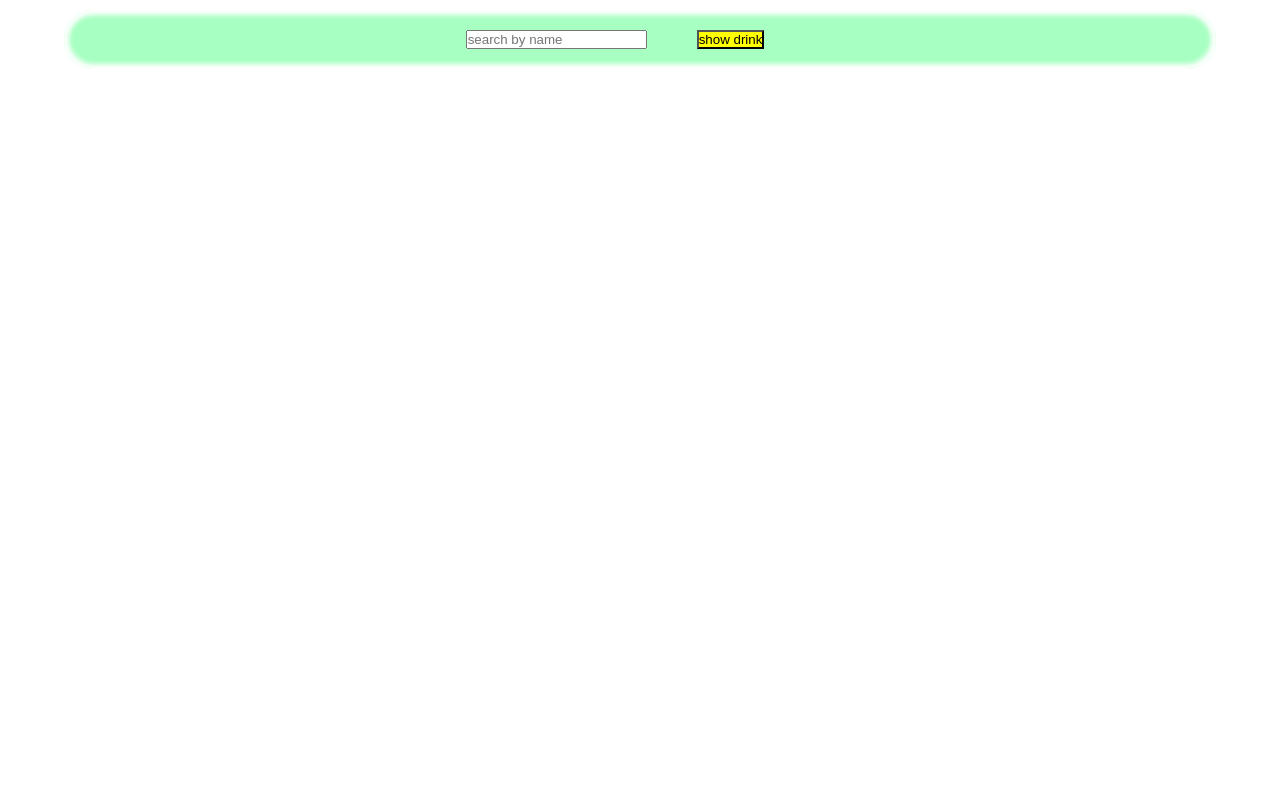
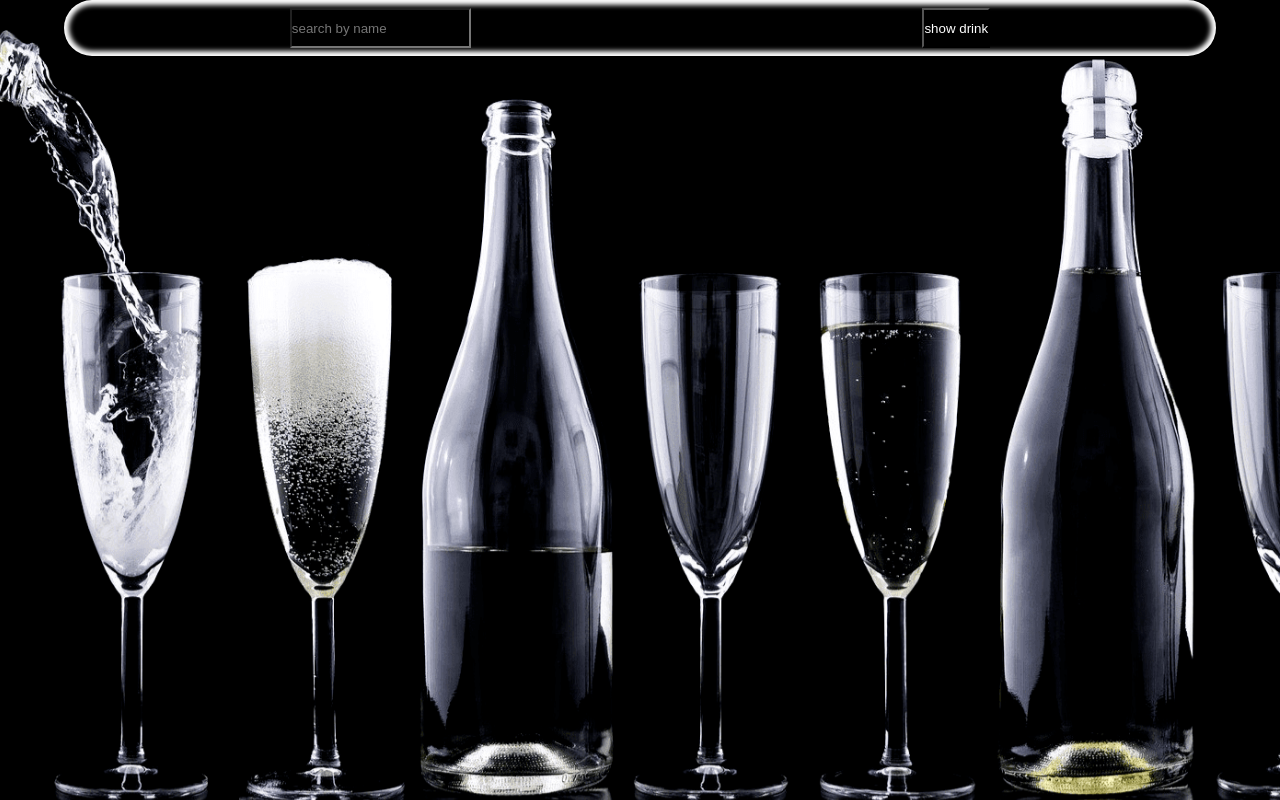
Before and after one commit to m1chu82pl/serve-a-drink, a React (Create React App) app: page / in a window 1280 px wide. Built offline with nearby package versions, Linux system fonts and the light colour scheme.

Commit message:
add champagner background

```diff
--- a/src/components/App.js
+++ b/src/components/App.js
@@ -3,6 +3,7 @@ import "./App.scss";
 import Form from "./Form";
 import CocktailsList from "./CocktailsList";
 import CocktailDetails from "./CocktailDetails";
+import champagner from "../images/champagner.png";
 
 class App extends React.Component {
   state = {
@@ -90,6 +91,7 @@ class App extends React.Component {
 
     return (
       <div className="App">
+        <img className="App--background" src={champagner} alt="drink background"/>
         <Form
           value={this.state.formDrinkName}
           change={this.handleChangeInputValue}
--- a/src/components/App.scss
+++ b/src/components/App.scss
@@ -1,23 +1,67 @@
 .App {
   position: absolute;
+  top: 0;
+  left: 0;
   // margin: 0 calc(5vw + 80px) 0 calc(5vw - 80px);
-  margin: 0 5vw;
+  margin: 0 auto;
   // margin-left: 80px;
   // display: block;
-  width: 90vw;
+  width: 100vw;
+  // height: 100vh;
+  // padding: 100px;
   // transform: translateX(-8px);
   // min-width: 480px;
   // text-align: center;
-  // background-color: rgb(226, 115, 115);
+  background-color: black;
+  // overflow: hidden;
+
+  .App--background {
+    position: fixed;
+    top: -50px;
+    left: -150px;
+    height: 110%;
+    width: auto;
+    opacity: 0;
+
+    animation-name: example;
+    animation-duration: 13s;
+    animation-timing-function: linear;
+    animation-iteration-count: infinite;
+  }
+
+  @keyframes example {
+    0% {
+      transform: translate(0, 0);
+      // height: 130%;
+      opacity: 0;
+    }
+    10% {
+      opacity: 1;
+    }
+    90% {
+      opacity: 1;
+    }
+
+    100% {
+      transform: translate(-3%, -2%);
+      // height: 120%;
+      opacity: 0;
+    }
+  }
 
   .cocktails--container {
-    width: 90vw;
+    position: absolute;
+    top: 0;
+    // width: 100vw;
+    // min-height: 100vh;    // tutaj
+    // margin: 50px auto 0;
+    padding: 10vh 0;
     // min-width: 480px;
     display: flex;
     flex-direction: row;
     justify-content: center;
     // align-content: center;
     flex-wrap: wrap;
-    // background-color: rgb(63, 10, 255);
+    background-color: rgba(0, 0, 0, 0.76);
   }
 }
--- a/src/components/Cocktail.scss
+++ b/src/components/Cocktail.scss
@@ -1,18 +1,20 @@
 .cocktail--container {
-  width: 90vw;
+  // width: 100vw;
   margin: 0 auto;
-  flex-basis: 45vw;
+  flex-basis: 20vw;
   display: flex;
   flex-direction: row;
   flex-wrap: wrap;
   justify-content: center;
-  align-items: center;
-  box-shadow: inset 0px 0px 50px 50px white;
-  background-color: rgb(27, 16, 77);
+  // align-items: center;
+  // box-shadow: inset 0px 0px 50px 50px white;
+  // background-color: rgb(255, 255, 255);
 
   .cocktail--name {
     width: 100%;
     // background-color: aquamarine;
+    color: blanchedalmond;
+    text-shadow: 2px 2px 4px #ffffff;
     text-align: center;
     cursor: pointer;
   }
@@ -20,9 +22,9 @@
   .cocktail--img {
     // display: block;
     margin: 0 auto;
-    max-height: 35vw;
+    max-width: 28vw;
     border-radius: 10%;
-    filter:drop-shadow(8px 8px 10px gray);
+    filter:drop-shadow(8px 8px 10px rgba(0, 0, 0, 0.226));
     cursor: pointer;
   }
 }
--- a/src/components/CocktailDetails.js
+++ b/src/components/CocktailDetails.js
@@ -12,13 +12,15 @@ const CocktailDetails = (props) => {
   } = props.cocktailDetails;
 
   const imgContainer = {
-    background: `url(${strDrinkThumb}) no-repeat fixed center`,
+    backgroundImage: `url(${strDrinkThumb})`,
     // backgroundRepeat: "no-repeat",
     // backgroundSize: "100% 100%",
     // "url(https://www.thecocktaildb.com/images/media/drink/5noda61589575158.jpg) no-repeat",
+    height: "100%",
+    backgroundPosition: "center",
+    backgroundRepeat: "no-repeat",
+    backgroundSize: "cover",
     boxShadow: "15px 15px 50px 0 black inset, -15px -15px 50px 0 black inset",
-    width: "100%",
-    height: "100%",
   };
 
   // console.log(props.cocktailDetails);
--- a/src/components/CocktailDetails.scss
+++ b/src/components/CocktailDetails.scss
@@ -18,6 +18,8 @@
   background-color: rgb(155, 155, 155);
   // border: 3px solid rgb(255, 255, 255);
   // transform: translate(5%, 5%);
+  z-index: 2;
+
 
   h1, h2, h3 {
     width: 100vw;
@@ -25,7 +27,7 @@
     margin: 1vw auto;
     padding: 5px;
     color: whitesmoke;
-    text-shadow: 2px 2px 4px #000000
+    text-shadow: 2px 2px 4px #000000;
     // background-color: rgba(70, 59, 59, 0.5);
   }
   .back-button {
@@ -34,6 +36,9 @@
     bottom: 5vh;
     font-size: 7vh;
     color: rgba(245, 245, 245, 0.829);
-    background-color: transparent;
+    border-radius: 50%;
+    // background-color: transparent;
+    background-color: rgba(0, 0, 0, 0.63);
+    cursor: pointer;
   }
 }
--- a/src/components/Form.js
+++ b/src/components/Form.js
@@ -3,23 +3,44 @@ import React from "react";
 const Form = (props) => {
 
   const formStyles = {
+    position: "relative",
+    // top: "10px",
+    // left: "5vw",
     width: "90vw",
-    padding: "10px",
-    margin: "10px 0 20px",
+    height: "7vh",
+    // padding: "20px",
+    // textAlign: "center",
+    margin: "0 auto",
     borderRadius: "40px",
-    backgroundColor: "rgb(167, 255, 193)",
+    backgroundColor: "rgba(0, 0, 0, 0.548)",
     boxShadow: "inset 0px 0px 5px 5px white",
-    textAlign: "center"
+    textAlign: "center",
+    zIndex: "1",
+    display: "flex",
+  }
+
+  const inputStyles = {
+    position: "relative",
+    top: "1vh",
+    height: "5vh",
+    margin: "0 auto",
+    backgroundColor: "black",
+    color: "white",
   }
 
   const buttonStyles = {
-    backgroundColor: "yellow",
-    margin: "10px 50px",
+    position: "relative",
+    top: "1vh",
+    height: "5vh",
+    color: "white",
+    backgroundColor: "black",
+    margin: "0 auto",
   }
 
   return (
     <form style={formStyles} onSubmit={props.submit}>
       <input
+      style={inputStyles}
         type="text"
         name=""
         id=""
--- a/src/index.css
+++ b/src/index.css
@@ -4,11 +4,23 @@
   box-sizing: border-box;
 }
 
-body {
-  margin: 0;
+body, html {
+  /* position: absolute; */
+  /* top: 0; */
+  /* left: 0; */
+  /* margin: 0; */
   /* width: 100vw; */
-  /* height: 100vh; */
-  font-family:'Roboto', 'Oxygen', 'Ubuntu', 'Cantarell', 'Fira Sans', 'Droid Sans', 'Helvetica Neue', sans-serif;
-  /* overflow: hidden; */
-  overflow-y: none;
+  background-color: rgb(0, 0, 0);
+  /* background-image: url(https://www.thecocktaildb.com/images/media/drink/5noda61589575158.jpg); */
+  /* height: "100%"; */
+  /* background-image: url("./images/champagner.png");
+  background-position: center;
+  background-repeat: no-repeat;
+  background-size: cover;
+  width: 100%; */
+  /* max-width: 800px; */
+  font-family: "Roboto", "Oxygen", "Ubuntu", "Cantarell", "Fira Sans",
+    "Droid Sans", "Helvetica Neue", sans-serif;
+  overflow-x: hidden;
+  /* overflow-y: none; */
 }
```
Also changed, not shown: src/images/champagner.png (added).
